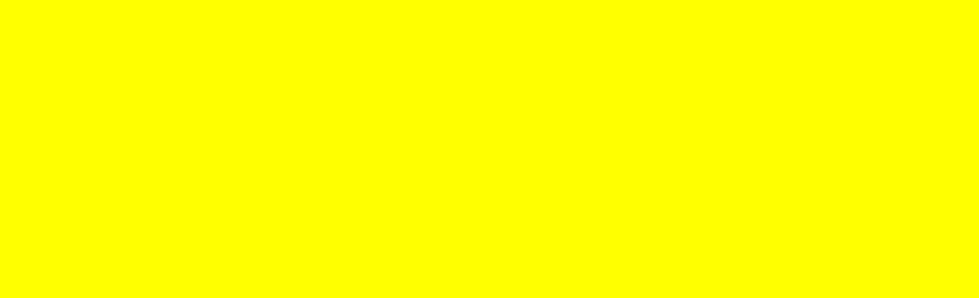
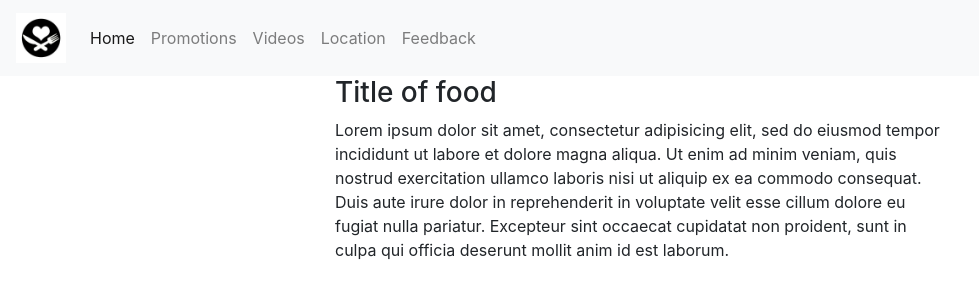
Before and after one commit to bleetdh/maltem-test, a plain HTML site: page index.html in a window 1280 px wide. Shown: the whole page, without its empty margins (0-979 px from the left). Drawn offline with nearby package versions, Linux system fonts and the light colour scheme.

Commit message:
header up

```diff
--- a/index.html
+++ b/index.html
@@ -4,11 +4,54 @@
 <head>
   <meta charset="utf-8">
   <title>Maltem Test</title>
+  <!-- all the CSS -->
+  <link rel="stylesheet" href="https://maxcdn.bootstrapcdn.com/bootstrap/4.0.0-beta.2/css/bootstrap.min.css" integrity="sha384-PsH8R72JQ3SOdhVi3uxftmaW6Vc51MKb0q5P2rRUpPvrszuE4W1povHYgTpBfshb" crossorigin="anonymous">
   <link rel="stylesheet" href="style.css">
 </head>
 
 <body>
+  <!-- header -->
+  <div class='header'>
+    <nav class="navbar navbar-expand-lg navbar-light bg-light">
+      <a class="navbar-brand" href="#">
+        <img src="img/foodlogo.jpg" width="50" height="50" alt="">
+      </a>
 
+      <div class="collapse navbar-collapse" id="navbarSupportedContent">
+
+        <ul class="navbar-nav mr-auto">
+          <li class="nav-item active">
+            <a class="nav-link" href="#">Home <span class="sr-only">(current)</span></a>
+          </li>
+          <li class="nav-item">
+            <a class="nav-link" href="#">Promotions</a>
+          </li>
+          <li class="nav-item">
+            <a class="nav-link" href="#">Videos</a>
+          </li>
+          <li class="nav-item">
+            <a class="nav-link" href="#">Location</a>
+          </li>
+          <li class="nav-item">
+            <a class="nav-link" href="#">Feedback</a>
+          </li>
+        </ul>
+      </div>
+    </nav>
+  </div>
+
+  <!-- short paragraph -->
+  <div class="container-fluid">
+    <h3>Title of food</h3>
+    <p>Lorem ipsum dolor sit amet, consectetur adipisicing elit, sed do eiusmod tempor incididunt ut labore et dolore magna aliqua. Ut enim ad minim veniam, quis nostrud exercitation ullamco laboris nisi ut aliquip ex ea commodo consequat. Duis aute irure dolor in reprehenderit in voluptate velit esse cillum dolore eu fugiat nulla pariatur. Excepteur sint occaecat cupidatat non proident, sunt in culpa qui officia deserunt mollit anim id est laborum.</p>
+  </div>
+  <!-- picture -->
+
+
+  <!-- all the JS -->
+  <script src="https://code.jquery.com/jquery-3.2.1.slim.min.js" integrity="sha384-KJ3o2DKtIkvYIK3UENzmM7KCkRr/rE9/Qpg6aAZGJwFDMVNA/GpGFF93hXpG5KkN" crossorigin="anonymous"></script>
+  <script src="https://cdnjs.cloudflare.com/ajax/libs/popper.js/1.12.3/umd/popper.min.js" integrity="sha384-vFJXuSJphROIrBnz7yo7oB41mKfc8JzQZiCq4NCceLEaO4IHwicKwpJf9c9IpFgh" crossorigin="anonymous"></script>
+  <script src="https://maxcdn.bootstrapcdn.com/bootstrap/4.0.0-beta.2/js/bootstrap.min.js" integrity="sha384-alpBpkh1PFOepccYVYDB4do5UnbKysX5WZXm3XxPqe5iKTfUKjNkCk9SaVuEZflJ" crossorigin="anonymous"></script>
   <script src="script.js" charset="utf-8"></script>
 </body>
 
--- a/style.css
+++ b/style.css
@@ -1,3 +1,3 @@
-body {
-  background-color: yellow;
+.container-fluid {
+  width: 50%;
 }
```
Also changed, not shown: img/foodlogo.jpg (added).
